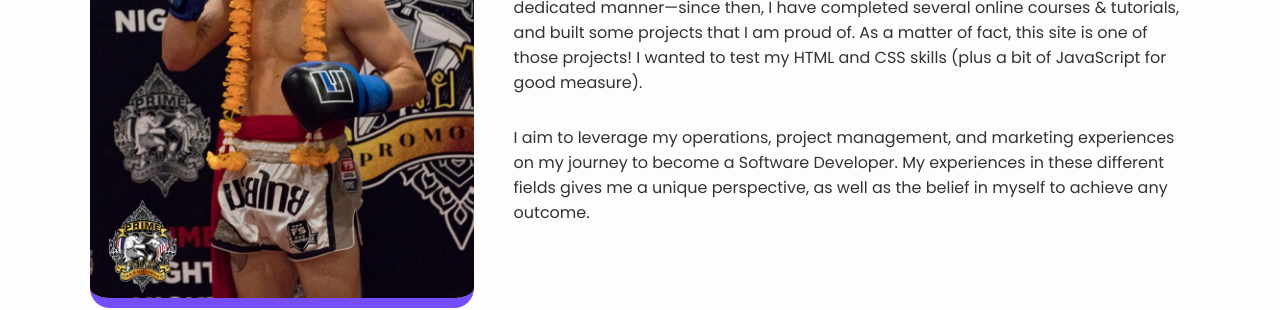
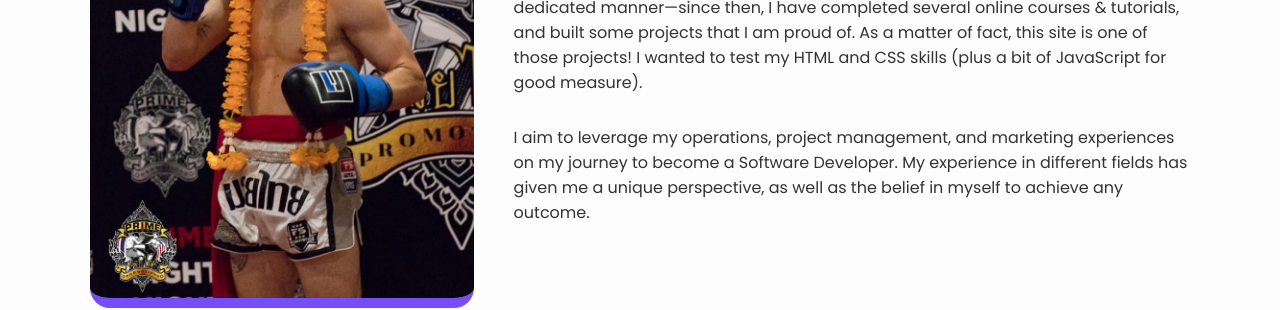
Before and after one commit to bitdern/dern-port-2023, a plain HTML site: page index.html in a window 1280 px wide. Shown: the part 1180-1490 px from the top of the page. Drawn offline with nearby package versions, Linux system fonts and the light colour scheme.

Commit message:
small copy edits

```diff
--- a/index.html
+++ b/index.html
@@ -123,8 +123,8 @@
         <p>
           I aim to leverage my operations, project management, and marketing
           experiences on my journey to become a Software Developer. My
-          experiences in these different fields gives me a unique perspective,
-          as well as the belief in myself to achieve any outcome.
+          experience in different fields has given me a unique perspective, as
+          well as the belief in myself to achieve any outcome.
         </p>
       </div>
     </section>
```
